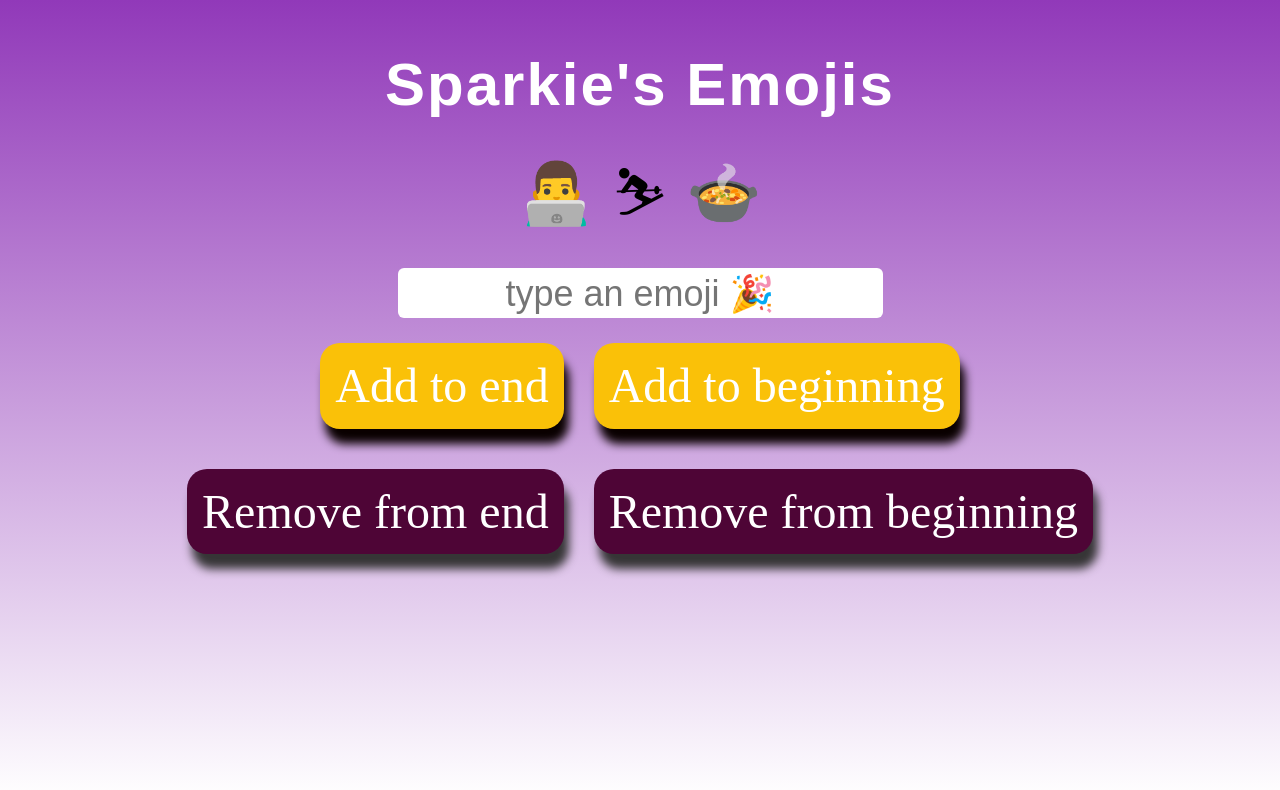
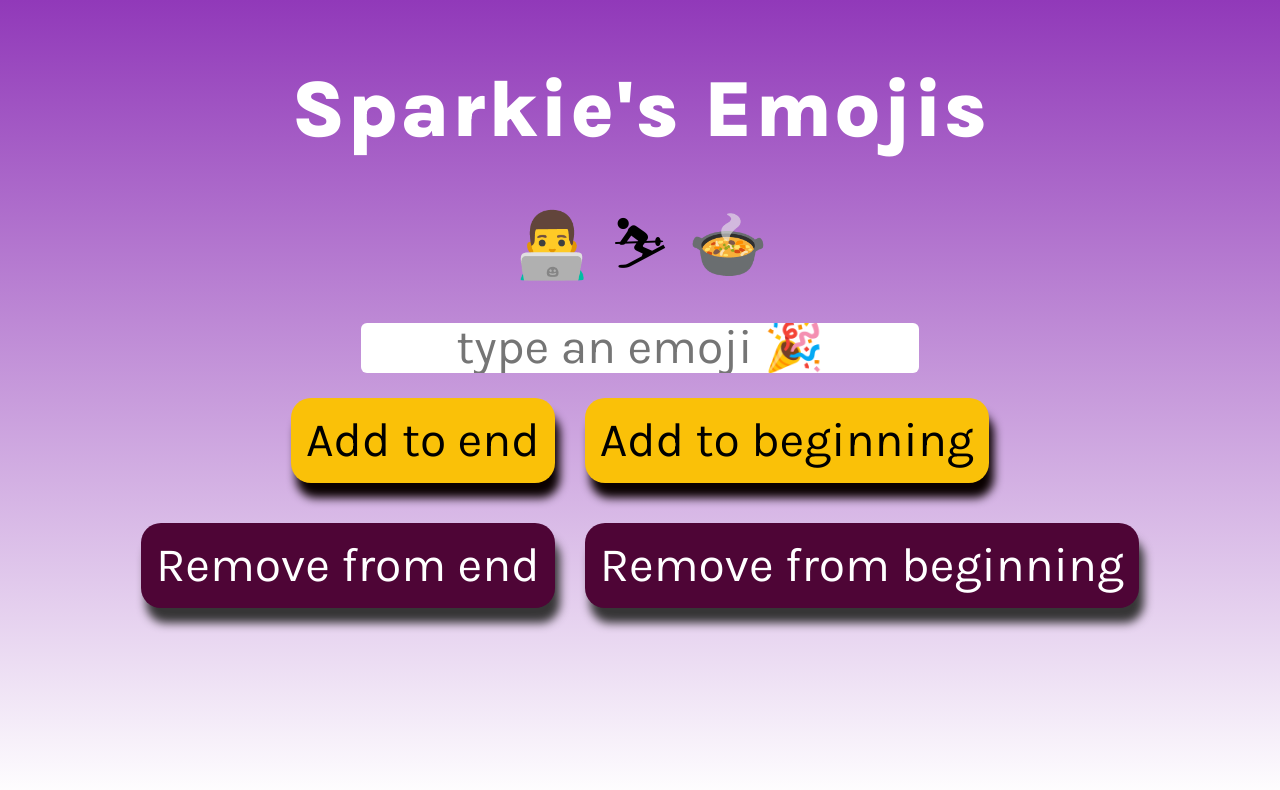
Before and after one commit to Sparkie791/my-emojis, a plain HTML site: page index.html in a window 1280 px wide. Drawn offline with nearby package versions, Linux system fonts and the light colour scheme.

Commit message:
CSS update
Update typography hierarchy and color contrast.

```diff
--- a/index.html
+++ b/index.html
@@ -2,6 +2,9 @@
 <html>
     <head><link rel="stylesheet" href="https://cdnjs.cloudflare.com/ajax/libs/normalize/8.0.1/normalize.css">
         <title>My Emojis</title>
+        <link rel="preconnect" href="https://fonts.googleapis.com">
+        <link rel="preconnect" href="https://fonts.gstatic.com" crossorigin>
+        <link href="https://fonts.googleapis.com/css2?family=Karla:wght@400;800&display=swap" rel="stylesheet">
         <link rel="stylesheet" href="styles.css">
 
     </head>
@@ -10,12 +13,12 @@
         <div id="emoji-container"></div>
         <input type="text" id="emoji-input" placeholder="type an emoji 🎉">
         <div class="buttons-wrapper">
-            <button id="push-btn">Add to end</button>
-            <button id="unshift-btn">Add to beginning</button>
+            <button class="btn" id="push-btn">Add to end</button>
+            <button class="btn" id="unshift-btn">Add to beginning</button>
         </div>
         <div class="buttons-wrapper">
-            <button id="pop-btn">Remove from end</button>
-            <button id="shift-btn">Remove from beginning</button>
+            <button class="btn-drk" id="pop-btn">Remove from end</button>
+            <button class="btn-drk" id="shift-btn">Remove from beginning</button>
         </div>
         <script src="index.js"></script>
     </body>
--- a/styles.css
+++ b/styles.css
@@ -1,9 +1,9 @@
 html {
     height: 100vh;
-    font-family: sans-serif;
 }
 
 body {
+    font-family: 'Karla', sans-serif;
     padding: 10px;
     background-image: linear-gradient(#9139b9, #FFF);
 }
@@ -15,12 +15,12 @@ body {
 
 #emoji-container span {
     margin: 10px;
-    font-size: 60px;
+    font-size: 4em;
 }
 
 #push-btn, #unshift-btn {
     background-color: #fac108;
-    font-size: 48px;
+    font-size: 3em;
     border-radius: 20px;
     margin: 15px;
     padding: 15px;
@@ -29,7 +29,7 @@ body {
 
 #shift-btn,#pop-btn {
     background-color: #4e0536;
-    font-size: 48px;
+    font-size: 3em;
     border-radius: 20px;
     margin: 15px;
     padding: 15px;
@@ -40,7 +40,7 @@ h1 {
     letter-spacing: 2px;
     text-align: center;
     color: white;
-    font-size: 60px;
+    font-size: 5em;
 }
 
 input {
@@ -51,27 +51,24 @@ input {
     background: white;
     border-radius: 6px;
     text-align: center;
-    font-size: 36px;
+    font-size: 3em;
     padding: 10px;
 }
 
 button {
-    font-family: Baloo;
+
     background: darkcyan;
-    color: white;
+    color: rgb(0, 0, 0);
     border: none;
     padding: 4px 10px;
     border-radius: 6px;
     margin: 0 4px;
 }
-
+.btn-drk {
+    color: white;
+}
 .buttons-wrapper {
     display: flex;
     justify-content: center;
     margin: 10px 0 0;
 }
-
-footer {
-    font-size: 36px;
-    text-align: center;
-}
```
